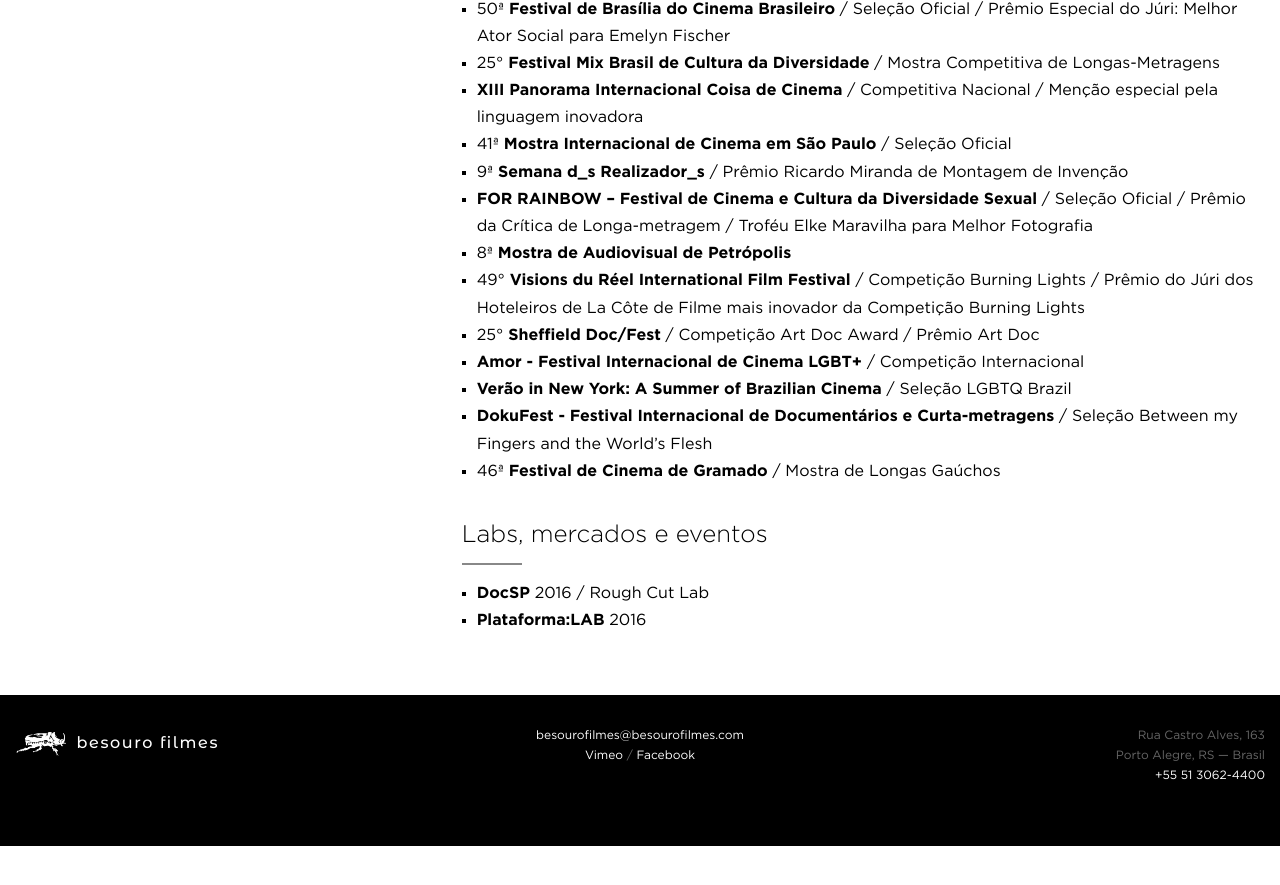
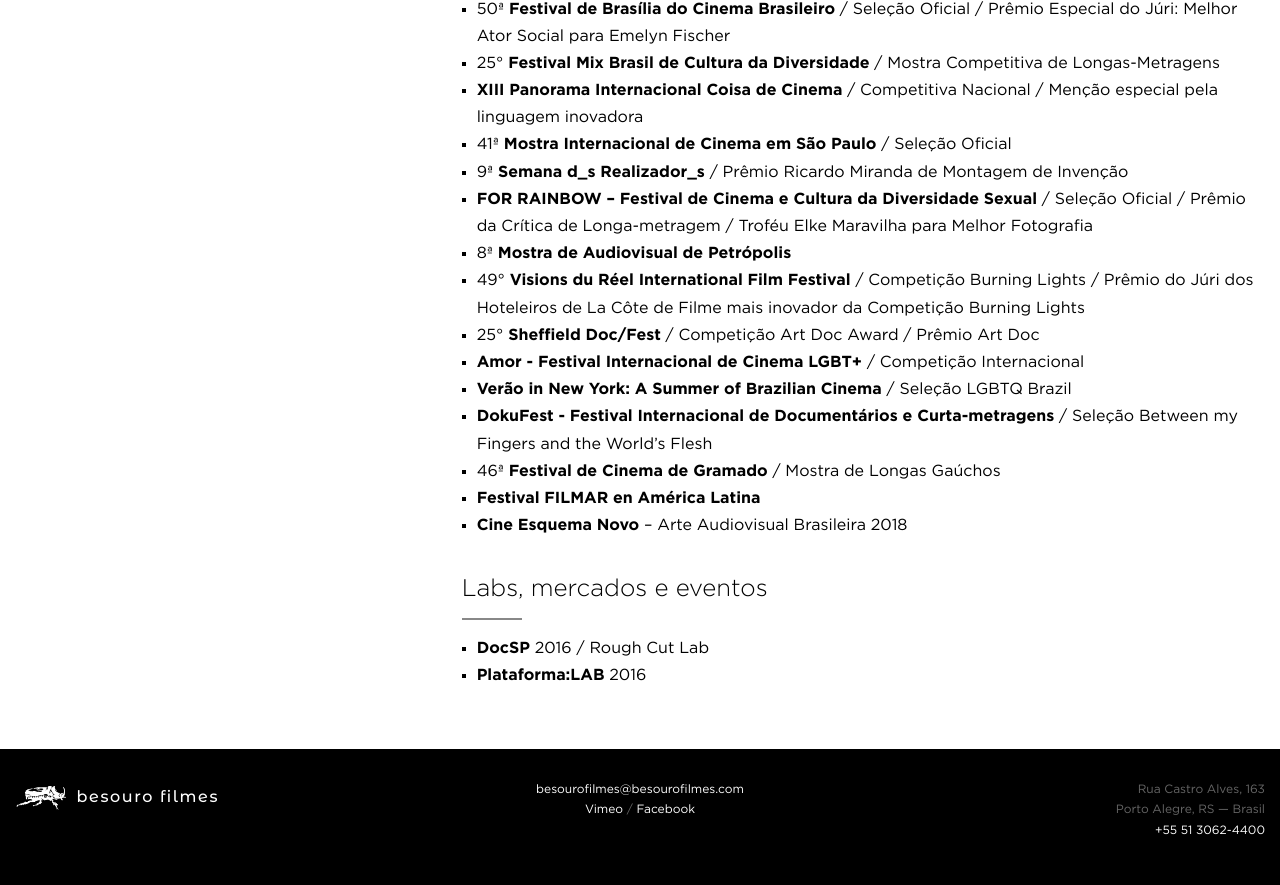
Before and after one commit to arthrfrts/besouro, a Jekyll site: the page built from _projects/musica-para-quando-as-luzes-se-apagam.md, in a window 1280 px wide and 900 px high, scrolled down 1146 px. Shown: the top 885 px of the window. Built offline with Jekyll 4.4.1, drawn with Linux system fonts in a browser that asks for light colours; before the commit the page ends 1992 px from its top, so only the background shows below that.

Commit message:
Updated Musica Para Quando As Luzes Se Apagam

```diff
--- a/_projects/musica-para-quando-as-luzes-se-apagam.md
+++ b/_projects/musica-para-quando-as-luzes-se-apagam.md
@@ -40,6 +40,8 @@
 * **Verão in New York: A Summer of Brazilian Cinema** / Seleção LGBTQ Brazil
 * **DokuFest - Festival Internacional de Documentários e Curta-metragens** / Seleção Between my Fingers and the World's Flesh
 * 46ª **Festival de Cinema de Gramado** / Mostra de Longas Gaúchos
+* **Festival FILMAR en América Latina**
+* **Cine Esquema Novo** – Arte Audiovisual Brasileira 2018
 
 
 ## Labs, mercados e eventos
```
